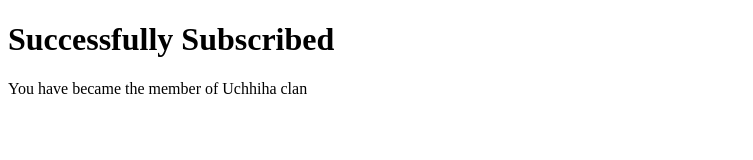
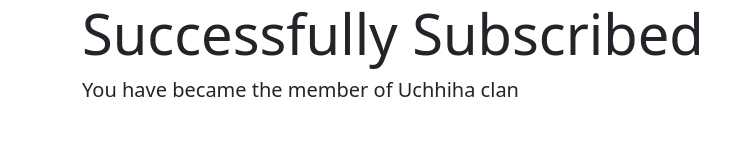
Before and after one commit to nitish2580/NEWSLETTER-SIGNUP, a website: page success.html in a window 1280 px wide. Shown: the whole page, without its empty margins (0-753 px from the left). Drawn offline with nearby package versions, Linux system fonts and the light colour scheme.

Commit message:
changes ins succes html

```diff
--- a/success.html
+++ b/success.html
@@ -4,7 +4,8 @@
     <meta charset="UTF-8">
     <meta http-equiv="X-UA-Compatible" content="IE=edge">
     <meta name="viewport" content="width=device-width, initial-scale=1.0">
-    <title>Document</title>
+    <title>Success</title>
+    <link href="https://cdn.jsdelivr.net/npm/bootstrap@5.2.0-beta1/dist/css/bootstrap.min.css" rel="stylesheet" integrity="sha384-0evHe/X+R7YkIZDRvuzKMRqM+OrBnVFBL6DOitfPri4tjfHxaWutUpFmBp4vmVor" crossorigin="anonymous">
 </head>
 <body>
     <div class="jumbotron jumbotron-fluid">
```
